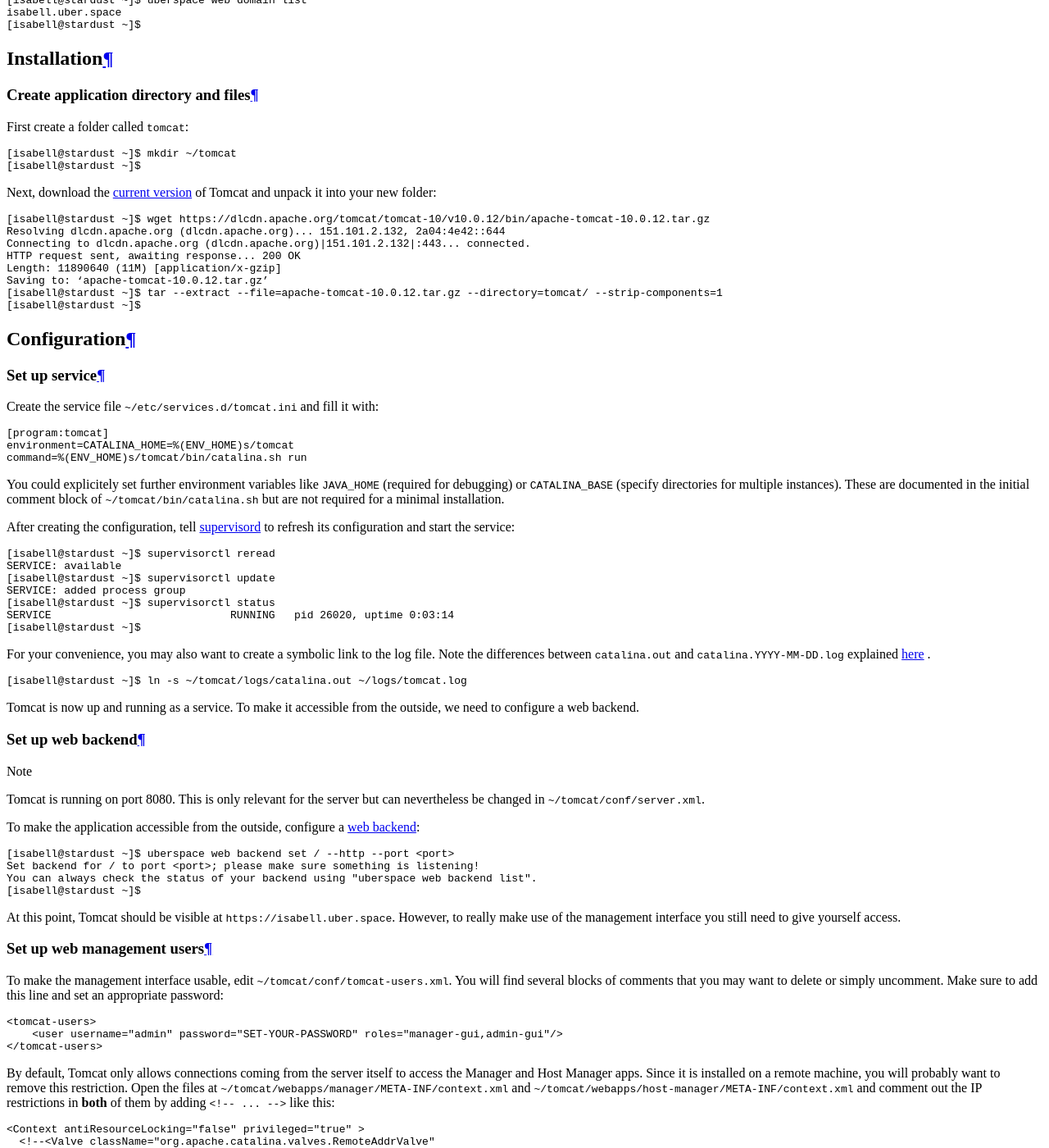
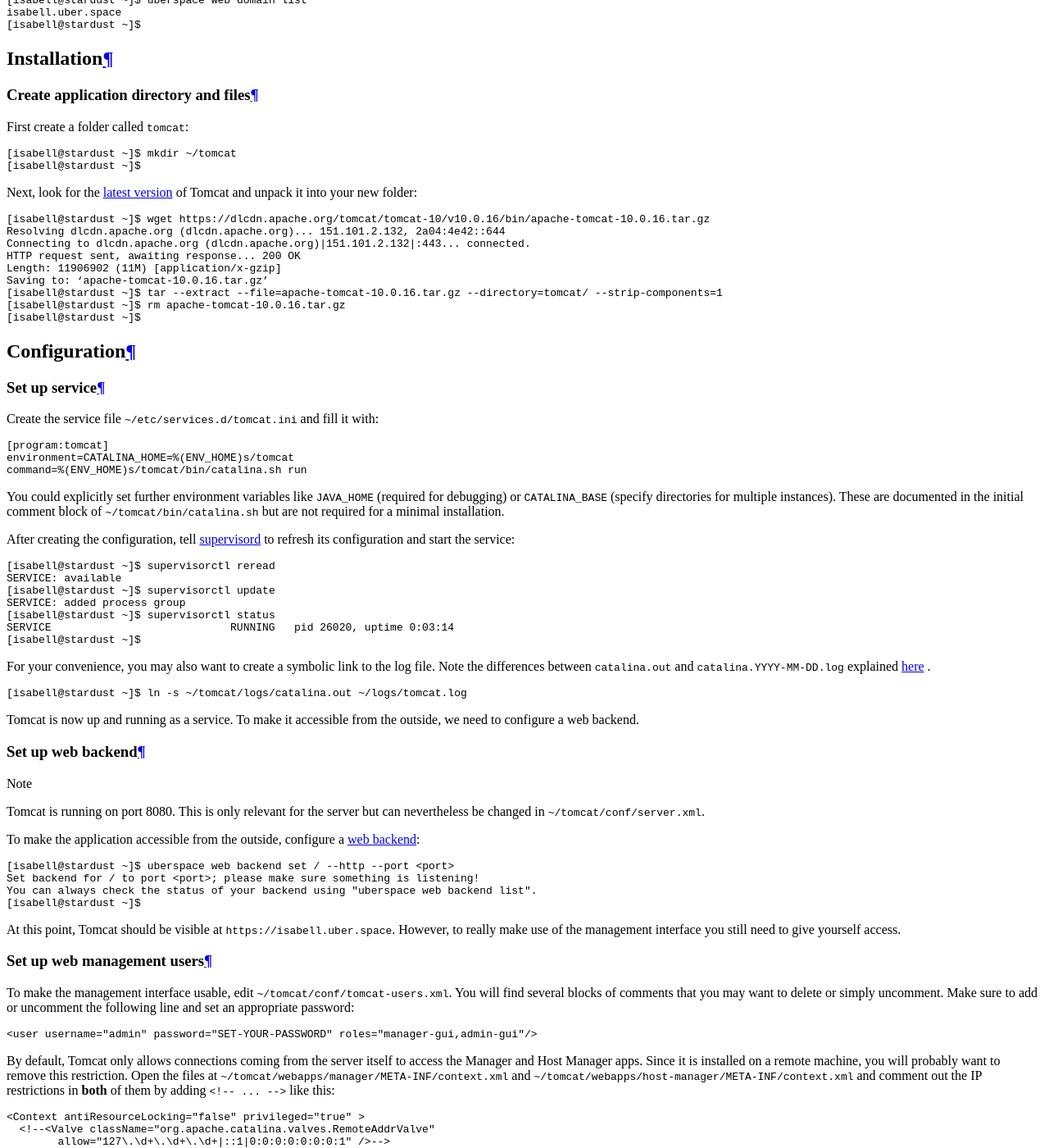
Before and after one commit to Uberspace/lab, a Sphinx documentation site: the page built from source/guide_tomcat.rst, in a window 1280 px wide and 1400 px high, scrolled down 4966 px. Shown: the whole window at 82% size. Built offline with Sphinx 7.4.7 and the Read the Docs theme 2.0.0, drawn with Linux system fonts in a browser that asks for light colours; some of the changed text lies outside the part shown.

Commit message:
[tomcat] Resolve requested changes

```diff
--- a/source/guide_tomcat.rst
+++ b/source/guide_tomcat.rst
@@ -32,7 +32,7 @@
 
 After logging in :manual_anchor:`with ssh <basics-ssh>`, check which Java version you are running and where it is located:
 
-::
+.. code-block:: console
 
  [isabell@stardust ~]$ java --version
  openjdk 17 2021-09-14
@@ -55,23 +55,24 @@
 
 First create a folder called ``tomcat``:
 
-::
+.. code-block:: console
 
  [isabell@stardust ~]$ mkdir ~/tomcat
  [isabell@stardust ~]$
 
 
-Next, download the `current version <https://tomcat.apache.org/download-10.cgi>`_ of Tomcat and unpack it into your new folder:
+Next, look for the `latest version <https://tomcat.apache.org/download-10.cgi>`_ of Tomcat and unpack it into your new folder:
 
-::
+.. code-block:: console
 
- [isabell@stardust ~]$ wget https://dlcdn.apache.org/tomcat/tomcat-10/v10.0.12/bin/apache-tomcat-10.0.12.tar.gz
+ [isabell@stardust ~]$ wget https://dlcdn.apache.org/tomcat/tomcat-10/v10.0.16/bin/apache-tomcat-10.0.16.tar.gz
  Resolving dlcdn.apache.org (dlcdn.apache.org)... 151.101.2.132, 2a04:4e42::644
  Connecting to dlcdn.apache.org (dlcdn.apache.org)|151.101.2.132|:443... connected.
  HTTP request sent, awaiting response... 200 OK
- Length: 11890640 (11M) [application/x-gzip]
- Saving to: ‘apache-tomcat-10.0.12.tar.gz’
- [isabell@stardust ~]$ tar --extract --file=apache-tomcat-10.0.12.tar.gz --directory=tomcat/ --strip-components=1
+ Length: 11906902 (11M) [application/x-gzip]
+ Saving to: ‘apache-tomcat-10.0.16.tar.gz’
+ [isabell@stardust ~]$ tar --extract --file=apache-tomcat-10.0.16.tar.gz --directory=tomcat/ --strip-components=1
+ [isabell@stardust ~]$ rm apache-tomcat-10.0.16.tar.gz
  [isabell@stardust ~]$
 
 
@@ -83,19 +84,19 @@
 
 Create the service file ``~/etc/services.d/tomcat.ini`` and fill it with:
 
-::
+.. code-block:: ini
 
  [program:tomcat]
  environment=CATALINA_HOME=%(ENV_HOME)s/tomcat
  command=%(ENV_HOME)s/tomcat/bin/catalina.sh run
 
-You could explicitely set further environment variables like ``JAVA_HOME`` (required for debugging) or ``CATALINA_BASE`` (specify directories for multiple instances). These are documented in the initial comment block of ``~/tomcat/bin/catalina.sh`` but are not required for a minimal installation.
+You could explicitly set further environment variables like ``JAVA_HOME`` (required for debugging) or ``CATALINA_BASE`` (specify directories for multiple instances). These are documented in the initial comment block of ``~/tomcat/bin/catalina.sh`` but are not required for a minimal installation.
 
 .. include:: includes/supervisord.rst
 
 For your convenience, you may also want to create a symbolic link to the log file. Note the differences between ``catalina.out`` and ``catalina.YYYY-MM-DD.log`` explained `here <https://stackoverflow.com/questions/51985958/what-is-the-difference-between-catalina-out-and-catalina-yyyy-mm-dd-log-log>`_ .
 
-::
+.. code-block:: console
 
  [isabell@stardust ~]$ ln -s ~/tomcat/logs/catalina.out ~/logs/tomcat.log
 
@@ -120,17 +121,15 @@
 Set up web management users
 ---------------------------
 
-To make the management interface usable, edit ``~/tomcat/conf/tomcat-users.xml``. You will find several blocks of comments that you may want to delete or simply uncomment. Make sure to add this line and set an appropriate password:
+To make the management interface usable, edit ``~/tomcat/conf/tomcat-users.xml``. You will find several blocks of comments that you may want to delete or simply uncomment. Make sure to add or uncomment the following line and set an appropriate password:
 
-::
+.. code-block:: xml
 
- <tomcat-users>
-     <user username="admin" password="SET-YOUR-PASSWORD" roles="manager-gui,admin-gui"/>
- </tomcat-users>
+ <user username="admin" password="SET-YOUR-PASSWORD" roles="manager-gui,admin-gui"/>
 
 By default, Tomcat only allows connections coming from the server itself to access the Manager and Host Manager apps. Since it is installed on a remote machine, you will probably want to remove this restriction. Open the files at ``~/tomcat/webapps/manager/META-INF/context.xml`` and ``~/tomcat/webapps/host-manager/META-INF/context.xml`` and comment out the IP restrictions in **both** of them by adding ``<!-- ... -->`` like this:
 
-::
+.. code-block:: xml
 
  <Context antiResourceLocking="false" privileged="true" >
    <!--<Valve className="org.apache.catalina.valves.RemoteAddrValve"
@@ -139,7 +138,7 @@
 
 Afterwards, restart the ``supervisord`` service:
 
-::
+.. code-block:: console
 
  [isabell@stardust ~]$ supervisorctl restart tomcat
  [isabell@stardust ~]$
@@ -149,7 +148,7 @@
 
 ----
 
-Tested with Uberspace 7.11.5 and Tomcat 10.0.12 on OpenJDK 17.
+Tested with Uberspace 7.11.5 and Tomcat 10.0.16 on OpenJDK 17.
 
 
 .. _Tomcat: http://tomcat.apache.org/
```
